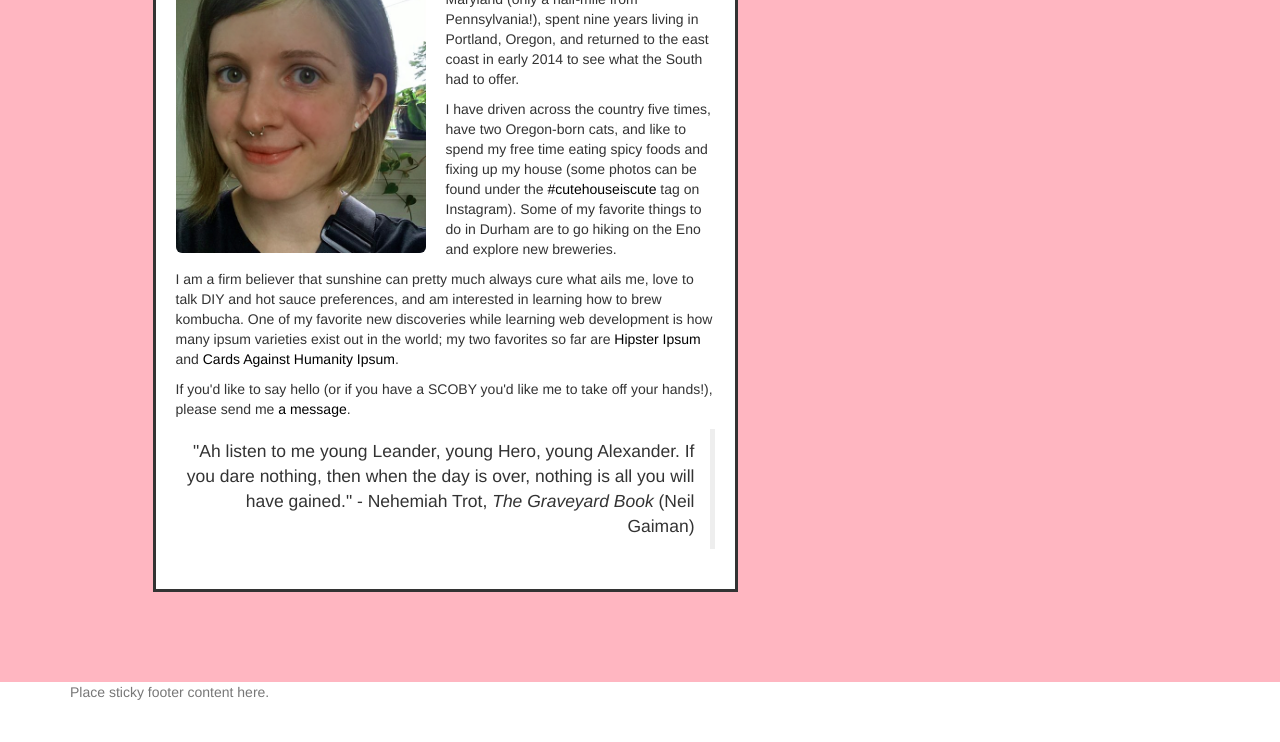
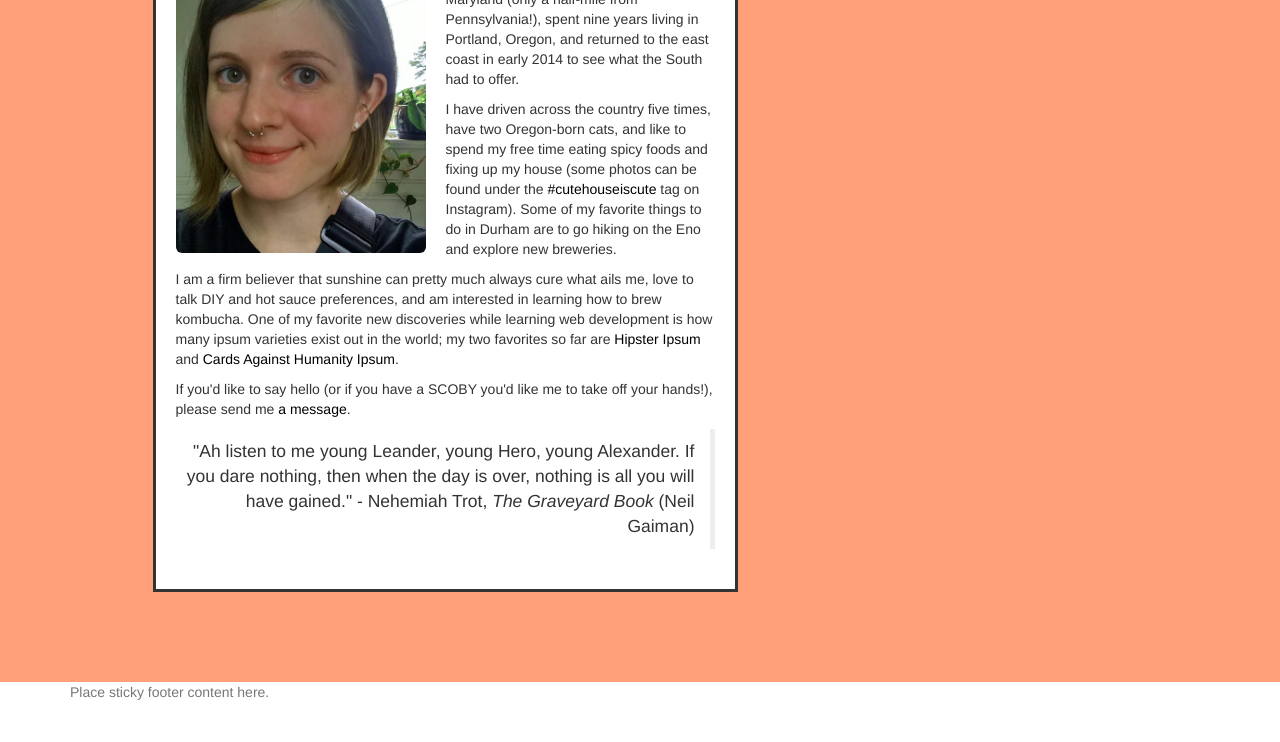
Before and after one commit to katiearina/Bootstrap-Portfolio, a plain HTML site: page index.html in a window 1280 px wide. Shown: the part 217-959 px from the top of the page. Drawn offline with nearby package versions, Linux system fonts and the light colour scheme.

Commit message:
background color change

```diff
--- a/assets/css/style.css
+++ b/assets/css/style.css
@@ -1,5 +1,5 @@
 body {
-	background-color: lightpink;
+	background-color: lightsalmon;
 }
 
 .navbar {
```
